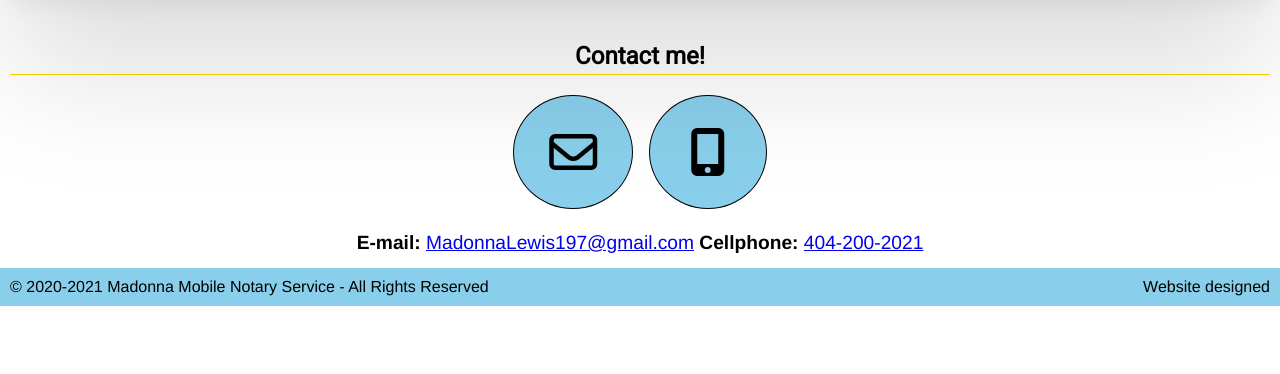
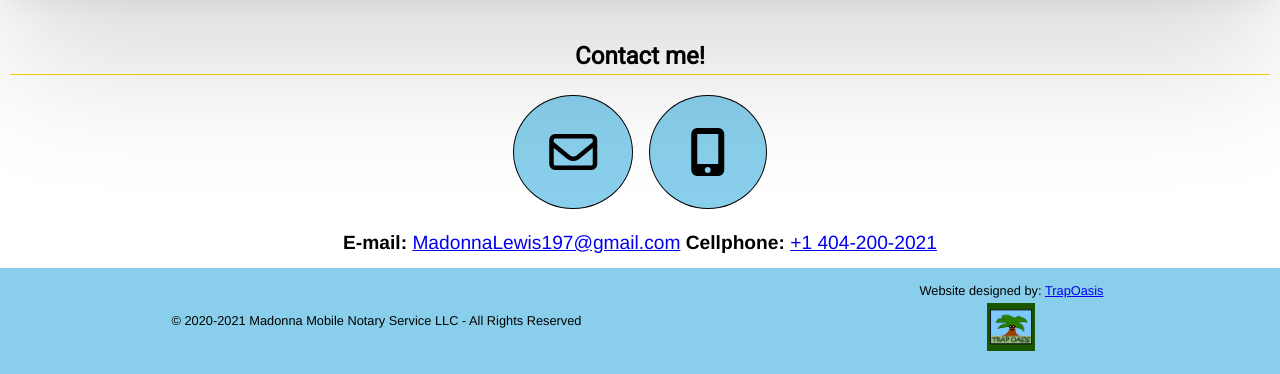
Before and after one commit to traplocz/madonna-mobile-notary-service, a website: page public/index.html in a window 1280 px wide. Shown: the part 2517-2891 px from the top of the page. Before the commit the page ends 2823 px from the top, so only its background shows below. Drawn offline with Linux system fonts and the light colour scheme.

Commit message:
updated footer

```diff
--- a/public/css/indexstyles.css
+++ b/public/css/indexstyles.css
@@ -149,8 +149,23 @@ a.section-contact__address {
 footer {
     background-color: hsl(197deg, 71%, 73%);
     display: flex;
-    justify-content: space-between;
+    flex-direction: row;
+    flex-wrap: nowrap;
+    justify-content: space-around;
     align-items: center;
+    row-gap: 10px;
+    column-gap: 10px;
+    font-size: 0.8rem;
+}
+
+.footer__trapoasis {
+    margin: 5px;
+    text-align: center;
+}
+
+.footer__trapoasis-image1 {
+    width: 3rem;
+    margin: 5px;
 }
 
 strong {
--- a/public/index.html
+++ b/public/index.html
@@ -20,6 +20,7 @@
     <link href="https://fonts.googleapis.com/css2?family=Roboto&display=swap" rel="stylesheet">
     <script src="https://kit.fontawesome.com/13703f7470.js" crossorigin="anonymous"></script>
 </head>
+
 
 
 <body>
@@ -91,7 +92,7 @@
             <a href="tel:123-456-7890"><i class="fas fa-mobile-alt mini-font2 mini-font2--circle"></i></a>
             <address class="section-contact__address">
             <strong>E-mail:</strong> <a href="mailto:MadonnaLewis197@gmail.com">MadonnaLewis197@gmail.com</a>
-            <strong>Cellphone:</strong> <a href="tel:123-456-7890">404-200-2021</a>
+            <strong>Cellphone:</strong> <a href="tel:123-456-7890">+1 404-200-2021</a>
             </address>
         </section>
     </main>
@@ -99,11 +100,12 @@
 
 
     <footer class="container">
-        <p>&copy; 2020-2021 Madonna Mobile Notary Service - All Rights Reserved</p>
-        <p>Website designed</p>
+        <p>&copy; 2020-2021 Madonna Mobile Notary Service LLC - All Rights Reserved</p>
+        <div class="footer__trapoasis">
+            <p>Website designed by: <a href="https://www.instagram.com/trapoasis">TrapOasis</a></p>
+            <a href="https://www.instagram.com/trapoasis"><img class="footer__trapoasis-image1" srcSet="https://raw.githubusercontent.com/traplocz/madonna-mobile-notary-service/master/public/img/TrapOasisLogo100x100Version3.png" alt="TrapLocz"></a>
+        </div>
     </footer>
-
-
 </body>
 
 
```
